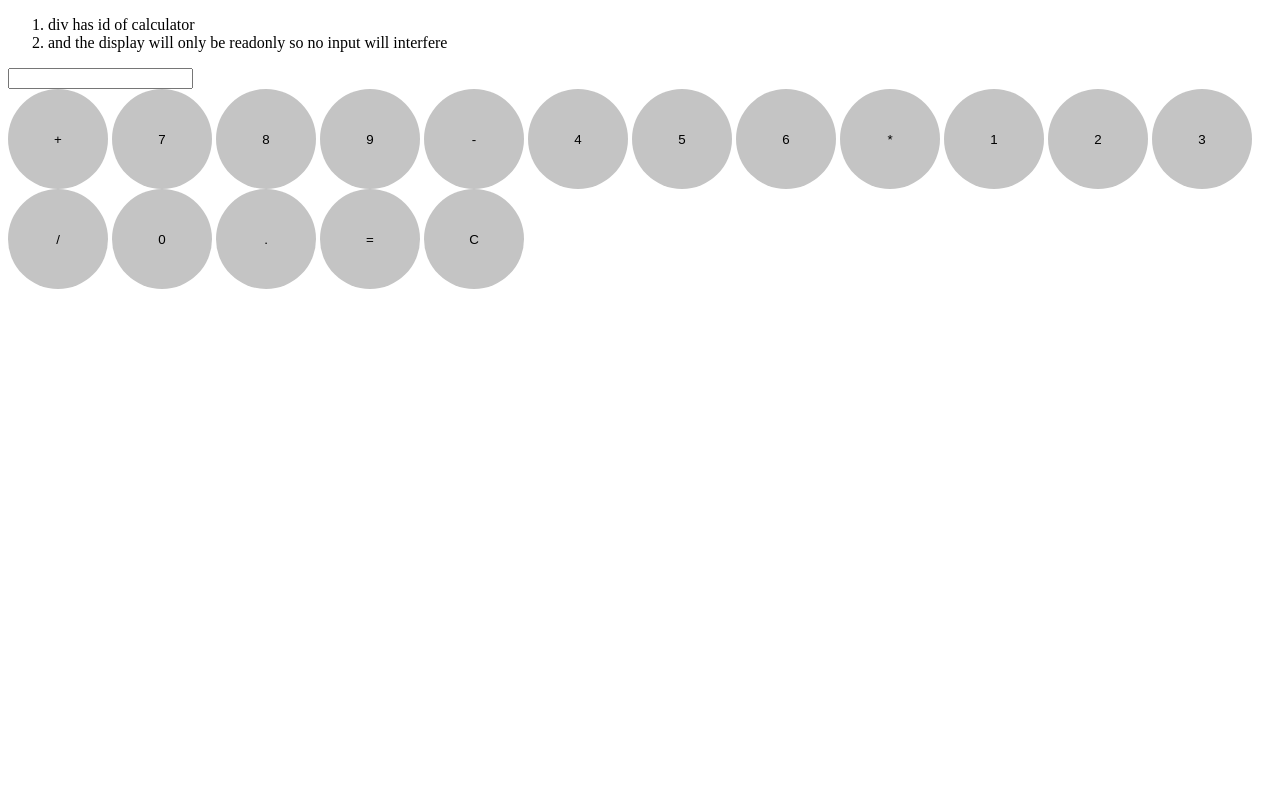
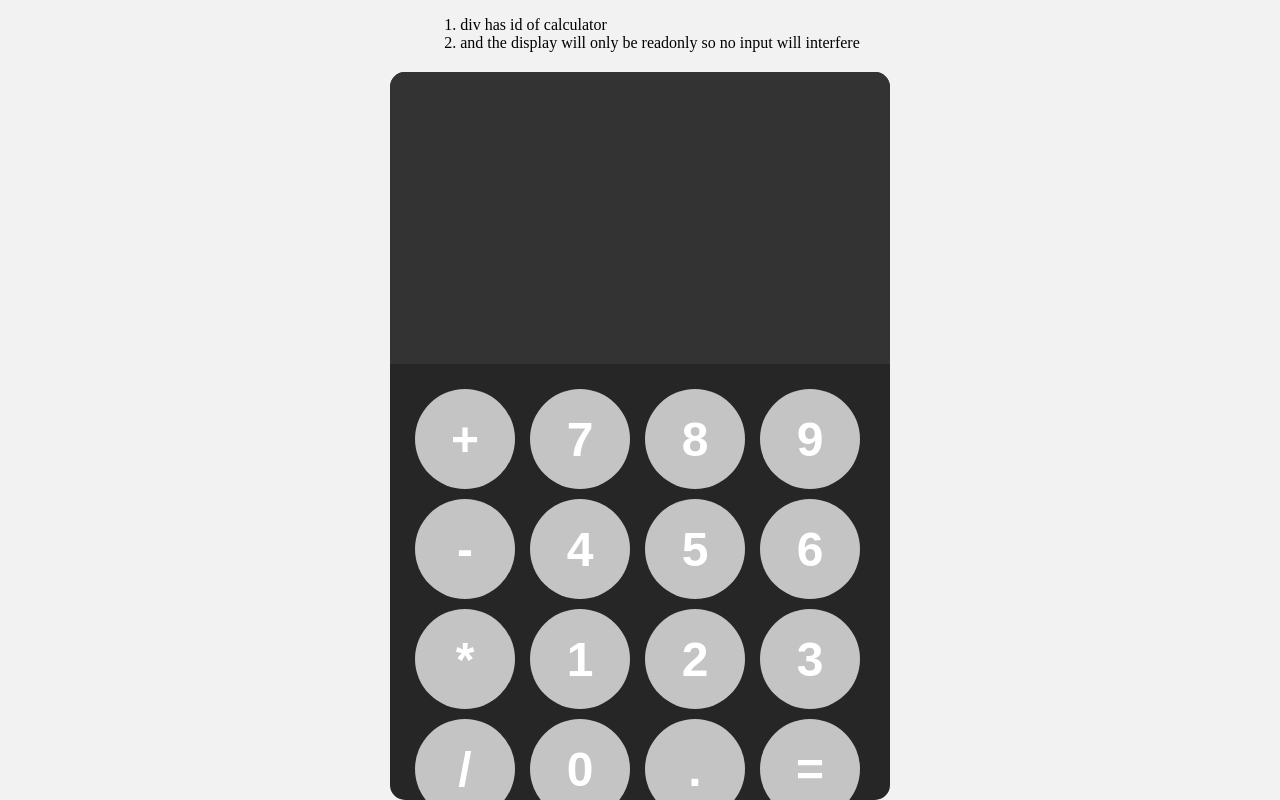
Before and after one commit to K625Hoang99/WebCalculator, a plain HTML site: page index.html in a window 1280 px wide. Drawn offline with Linux system fonts and the light colour scheme.

Commit message:
made some css to gird align the buttons and center calc container

```diff
--- a/styles.css
+++ b/styles.css
@@ -1,7 +1,52 @@
+ol {
+    margin-bottom: 20px; /* Add some space below the text */
+}
+body{
+    margin:0;
+    display: flex;
+    flex-direction: column;
+    justify-content: center;
+    align-items: center;
+    height: 100vh;
+    background-color: hsl(0, 0%, 95%);
+}
+#calculator{
+    font-family: Arial, sans-serif;
+    background-color: hsl(0, 0%, 15%);
+    border-radius: 15px;
+    max-width: 500px;
+    /*think like for long equations we want the symobls coming on the display to not get out*/
+    overflow: hidden;
+}
+#display{
+    width:100%;
+    padding: 20%;
+    font-size: 5rem;
+    text-align: left;
+    border: none;
+    background-color: hsl(0, 0%, 20%);
+    color:white;
+}
+#keys{
+
+    /*arrange button 1 by 1 by ||
+    keys become grid.png*/
+    display:grid;
+    grid-template-columns: repeat(4, 1fr);
+    gap: 10px;
+    padding: 25px;
+}
+
 button{
     width:100px;
     height: 100px;
     border-radius: 50px;
     border:none;
     background-color: hsl(0, 0%, 77%);
+    color:white;
+    font-size:3rem;
+    font-weight: bold;
+
+    /* cursor becomes the clickable icon*/
+    cursor: pointer;
 }
```
Also changed, not shown: keys become grid.png (added), the calc display loook fatter lol.png (added).
